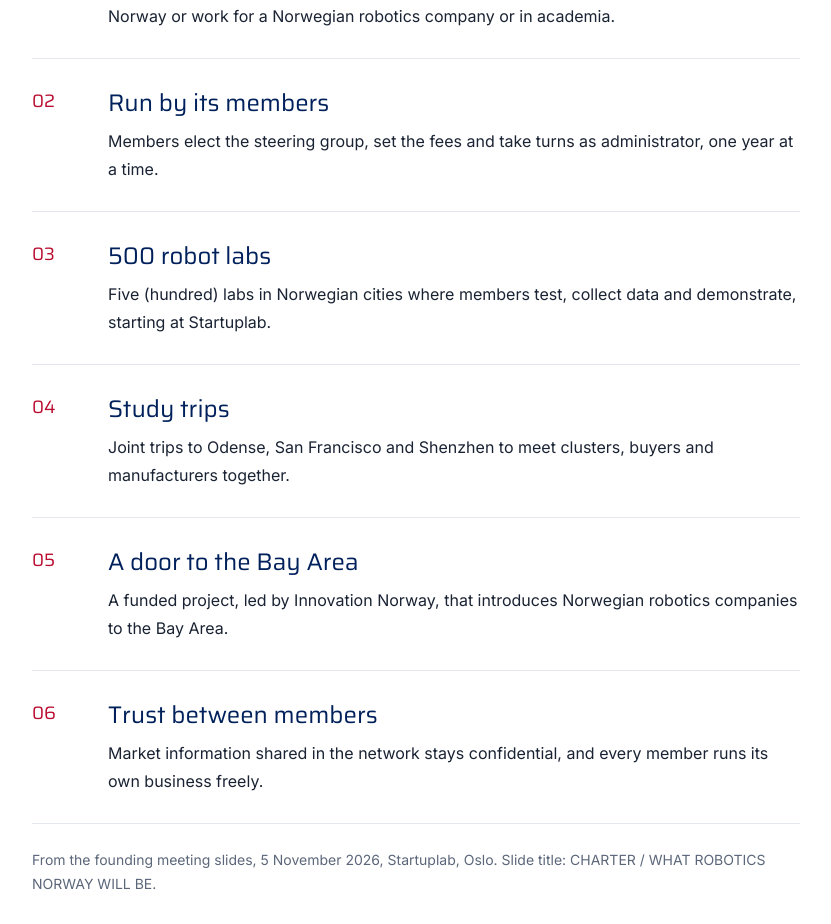
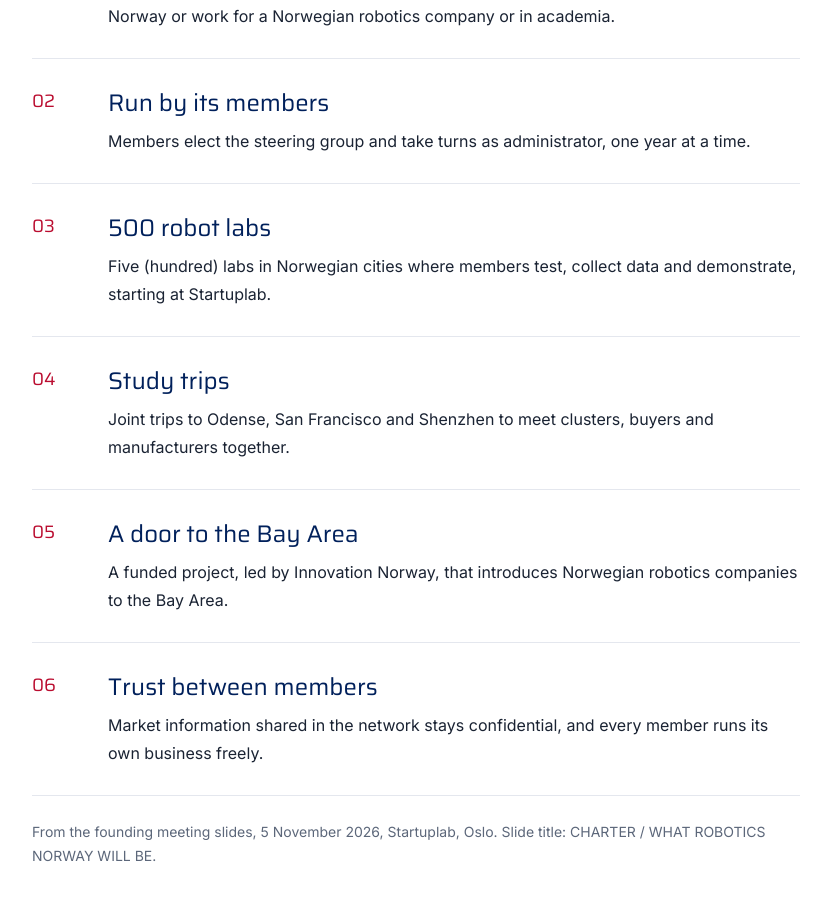
Before and after one commit to larsfredrik-kineticblocks/robotics-norway, a Next.js app: page / in a window 1280 px wide. Shown: the part 1684-2608 px from the top of the page, without its empty margins (52-883 px from the left). Built offline with nearby package versions, Linux system fonts and the light colour scheme; no server answers.

Commit message:
Remove membership fees from the public charter.
Members elect the steering group and rotate the administrator, without a public line about setting fees.

Co-authored-by: larsfredrik-kineticblocks <larsfredrik-kineticblocks@users.noreply.github.com>

```diff
--- a/content/charter.ts
+++ b/content/charter.ts
@@ -22,7 +22,7 @@ export const charter = {
     {
       slug: "run-by-its-members",
       title: "Run by its members",
-      body: "Members elect the steering group, set the fees and take turns as administrator, one year at a time.",
+      body: "Members elect the steering group and take turns as administrator, one year at a time.",
     },
     {
       slug: "robot-labs",
--- a/content/legal/charter.md
+++ b/content/legal/charter.md
@@ -21,7 +21,7 @@ Robotics Norway is the network/cluster for Norwegian companies that build robots
 Open to robotics companies and organisations in Norway, and to individuals who live in Norway or work for a Norwegian robotics company or in academia.
 
 ### Run by its members
-Members elect the steering group, set the fees and take turns as administrator, one year at a time.
+Members elect the steering group and take turns as administrator, one year at a time.
 
 ### 500 robot labs
 Five (hundred) labs in Norwegian cities where members test, collect data and demonstrate, starting at Startuplab.
--- a/content/news.ts
+++ b/content/news.ts
@@ -208,7 +208,7 @@ export const articles: NewsArticle[] = [
         "Open membership. The network is open to companies and organisations in robotics and physical AI, and to individuals as private members.",
       ),
       paragraph(
-        "Run by its members. Members elect the steering group, set the fees and take turns as administrator, one year at a time.",
+        "Run by its members. Members elect the steering group and take turns as administrator, one year at a time.",
       ),
       paragraph(
         "Five hundred robot labs. The charter calls for labs in Norwegian cities where members test, collect data and demonstrate, starting at StartupLab. The heading on the slide is 500 robot labs.",
@@ -259,7 +259,7 @@ export const articles: NewsArticle[] = [
         ],
       },
       paragraph(
-        "Taken together, the points describe a network run by its members. They elect the steering group, set the fees and take turns as administrator, one year at a time. They share a route to buyers, partners, talent and investors in Norway and abroad. Market information shared among them stays confidential, and each member runs its own business freely. The practical work named in the charter is robot labs in Norwegian cities, starting at StartupLab, joint study trips to Odense, San Francisco and Shenzhen, and a funded Bay Area project led by Innovation Norway. The same six headings are published on the front page of this site.",
+        "Taken together, the points describe a network run by its members. They elect the steering group and take turns as administrator, one year at a time. They share a route to buyers, partners, talent and investors in Norway and abroad. Market information shared among them stays confidential, and each member runs its own business freely. The practical work named in the charter is robot labs in Norwegian cities, starting at StartupLab, joint study trips to Odense, San Francisco and Shenzhen, and a funded Bay Area project led by Innovation Norway. The same six headings are published on the front page of this site.",
       ),
       heading("What the meeting agreed"),
       paragraph(
```
Also changed, not shown: data/search-corpus.json.
